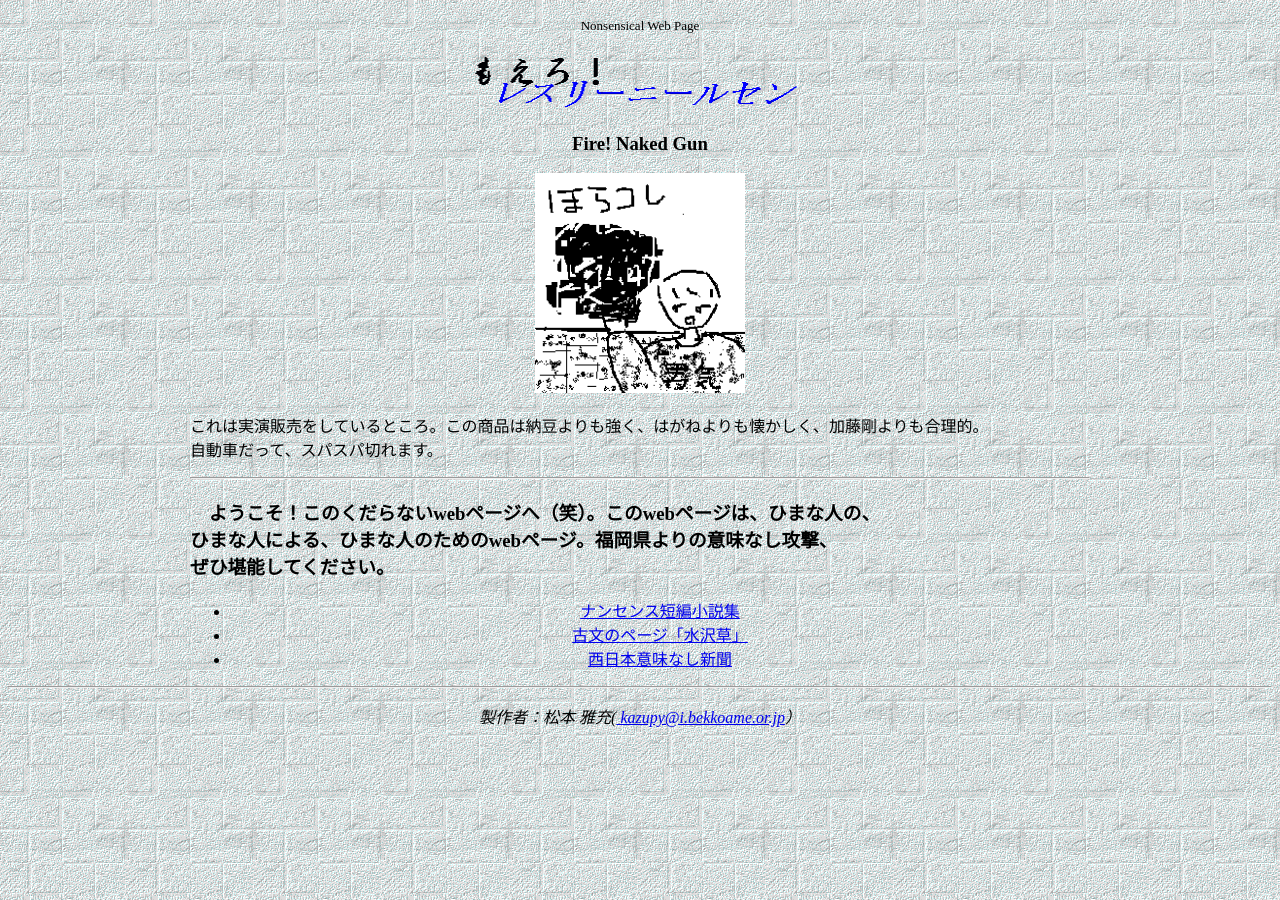
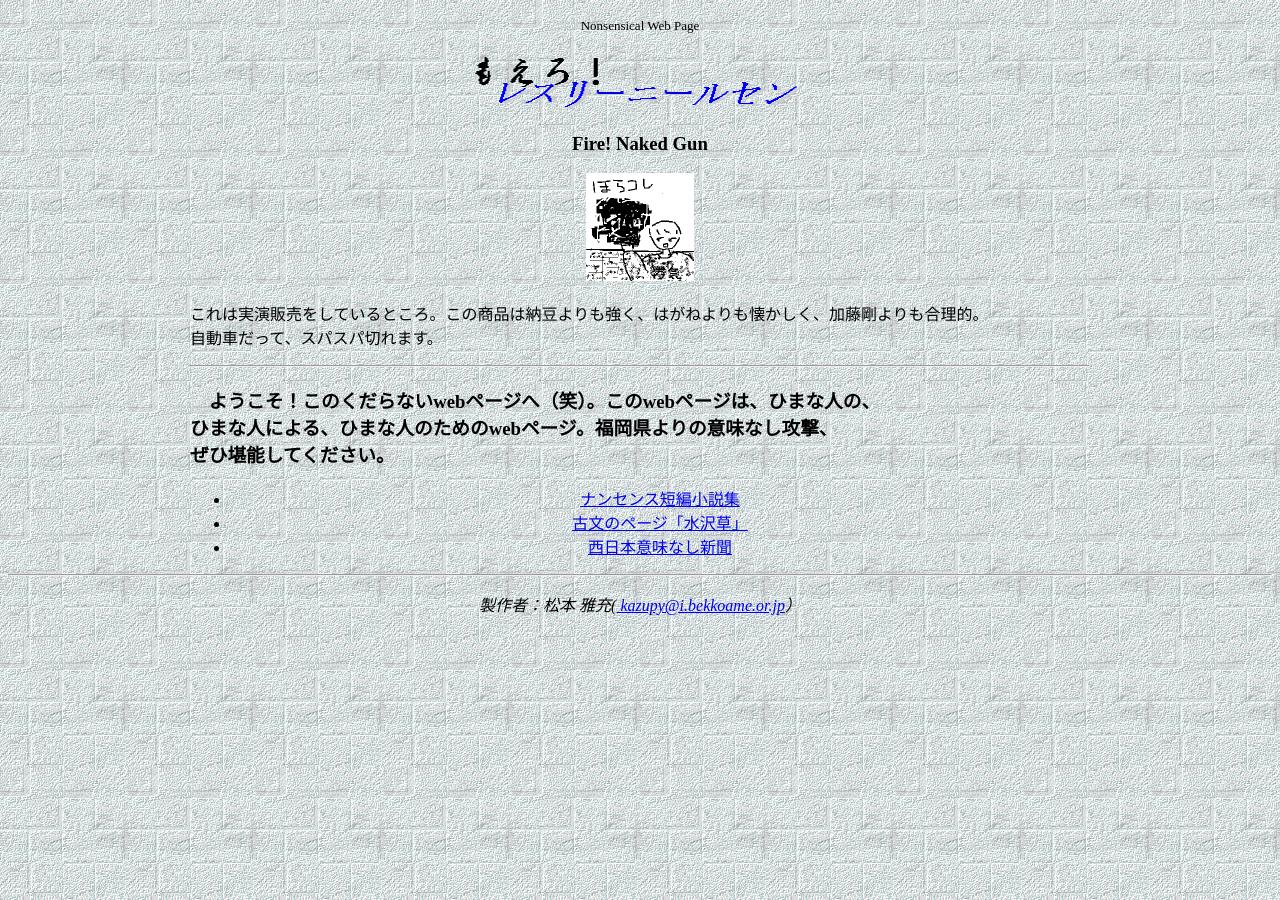
Before and after one commit to mtmt2199/mtmt2199.github.io, a Jekyll site: the page moero/moero.html, which Jekyll copies as it is, in a window 1280 px wide. Built offline with Jekyll 4.4.1, drawn with Linux system fonts in a browser that asks for light colours.

Commit message:
moero.html を更新

```diff
--- a/moero/moero.html
+++ b/moero/moero.html
@@ -21,7 +21,7 @@
 Fire! Naked Gun</H3>
 
 <div id="cont-area">
-<A HREF="ore.html"><IMG SRC="jitsuen.1.gif" ALIGN=BOTTOM alt=Profile(English) width=210 height=220></A>
+<A HREF="ore.html"><IMG SRC="jitsuen.1.gif" ALIGN=BOTTOM alt=Profile(English) width=108 height=108></A>
 <p align=left>これは実演販売をしているところ。この商品は納豆よりも強く、はがねよりも懐かしく、加藤剛よりも合理的。<br>自動車だって、スパスパ切れます。</p>
 
 <HR align = center>
```
